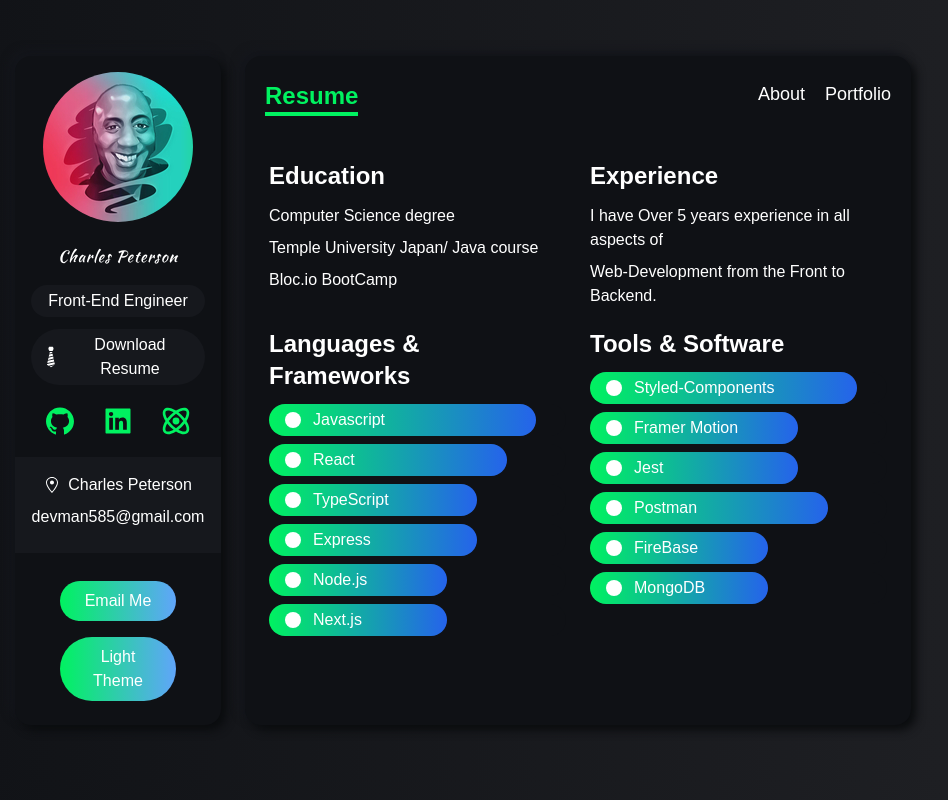
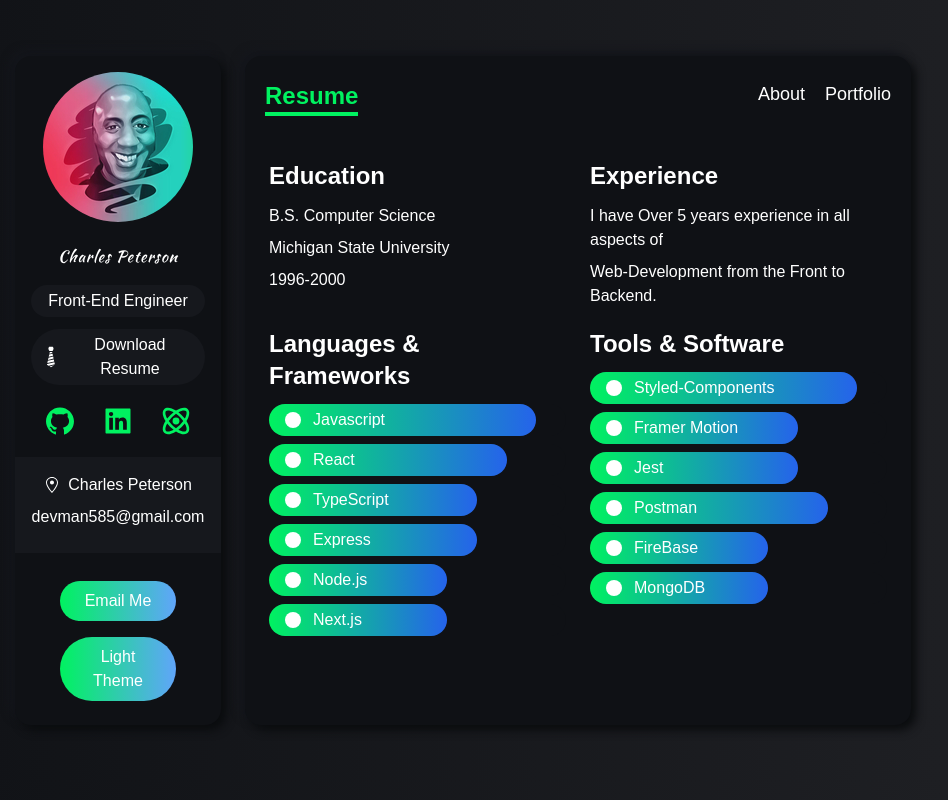
Before and after one commit to nowled/portfolio, a Next.js app: page /resume in a window 1280 px wide. Shown: the whole page, without its empty margins (177-1125 px from the left). Built offline with nearby package versions, Linux system fonts and the light colour scheme.

Commit message:
Updated Education

```diff
--- a/components/Sidebar.tsx
+++ b/components/Sidebar.tsx
@@ -37,8 +37,8 @@ const Sidebar = () => {
       </p>
       <a
         className='flex items-center justify-center px-2 py-1 my-3 bg-gray-200 rounded-full dark:bg-dark-200'
-        href='/assets/Charles_P_Resume.pdf'
-        download='Charles_P_Resume.pdf'
+        href='/assets/Charles_Resume.pdf'
+        download='Charles_Resume.pdf'
       >
         <GiTie className='w-6 h-6' />
         Download Resume
--- a/pages/resume.tsx
+++ b/pages/resume.tsx
@@ -17,11 +17,9 @@ const Resume = () => {
         <motion.div variants={fadeIn} initial='initial' animate='animate'>
           <h4 className='my-3 text-2xl font-bold'>Education</h4>
           <div>
-            <p className='my-2 font-medium'>Computer Science degree</p>
-            <p className='my-2 font-medium'>
-              Temple University Japan/ Java course
-            </p>
-            <p className='my-2 font-medium'>Bloc.io BootCamp</p>
+            <p className='my-2 font-medium'> B.S. Computer Science</p>
+            <p className='my-2 font-medium'>Michigan State University</p>
+            <p className='my-2 font-medium'>1996-2000</p>
           </div>
         </motion.div>
         <motion.div variants={fadeIn} initial='initial' animate='animate'>
```
Also changed, not shown: 2 other files (tests, documents, lock files or other folders).
